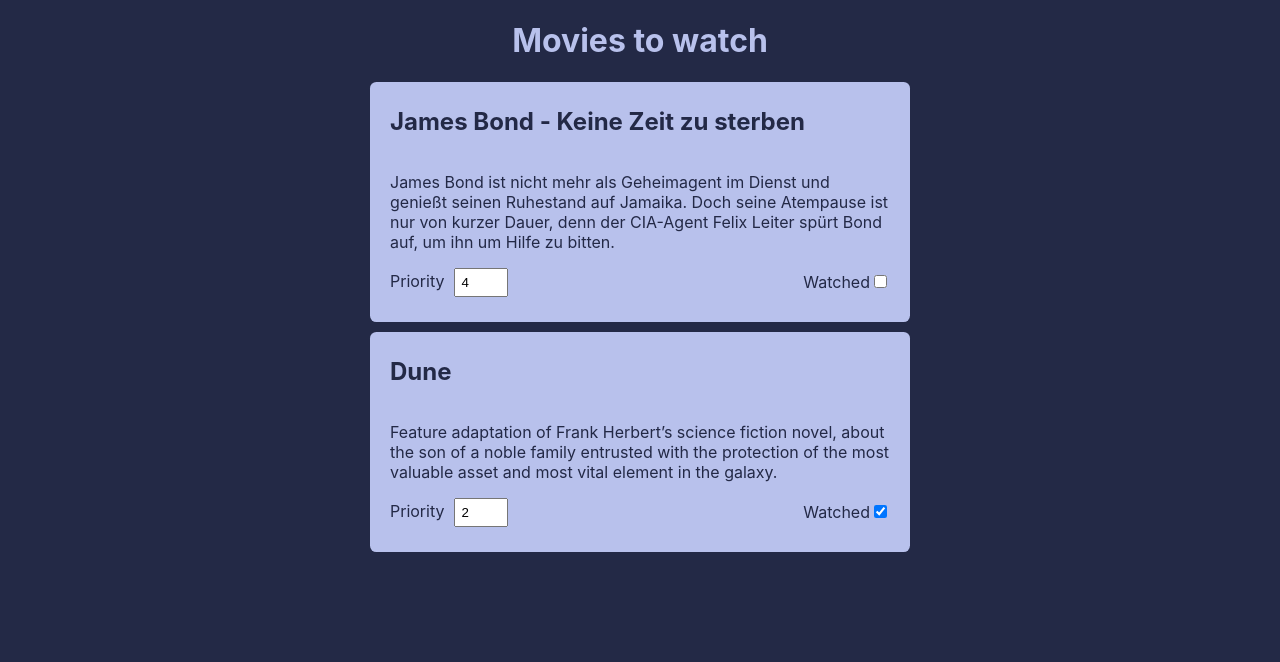
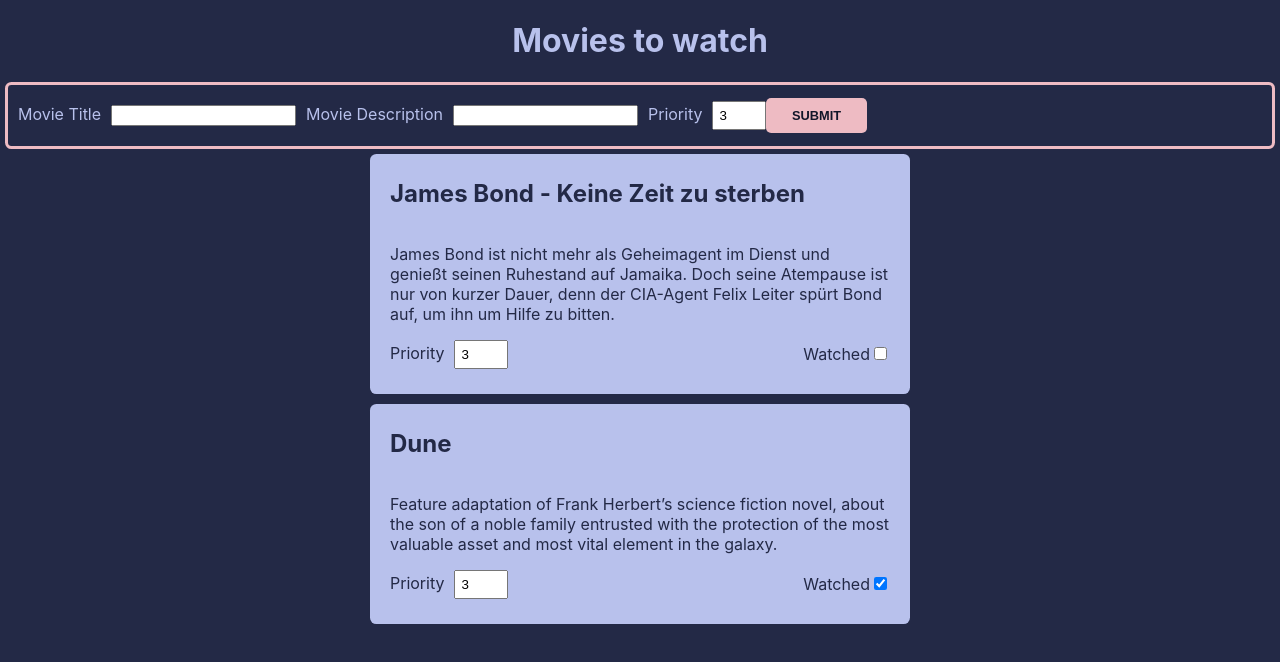
Before and after one commit to julialoeschel/React-Movie-App, a React (Vite) app: page / in a window 1280 px wide. Shown: the top 662 px of the page. Built offline with nearby package versions, Linux system fonts and the light colour scheme.

Commit message:
Fix input number
Co-authored-by: Julian Buchholz <derjubu@users.noreply.github.com>

```diff
--- a/src/app/App.tsx
+++ b/src/app/App.tsx
@@ -1,9 +1,7 @@
 import React, { useState } from 'react';
-import Button from './components/Button/Button';
-
 import Cards from './components/Cards/Cards';
-import Textinput from './components/Textinput/Textinput';
 import Title from './components/Title/Title';
+import Form from './components/Form/Form';
 
 function App(): JSX.Element {
   const [movies] = useState([
@@ -26,6 +24,7 @@
   return (
     <>
       <Title />
+      <Form />
       {movies.map((movie) => (
         <Cards
           movieTitle={movie.movieTitle}
--- /dev/null
+++ b/src/app/components/Form/Form.module.css
@@ -0,0 +1,8 @@
+.form {
+  color: #b8c1ec;
+  border-color: #eebbc3;
+  padding: 10px;
+  border-style: solid;
+  border-radius: 0.4em;
+  margin: 5px;
+}
--- /dev/null
+++ b/src/app/components/Form/Form.tsx
@@ -0,0 +1,18 @@
+import React from 'react';
+import Priority from '../Priority/Priority';
+import Textinput from '../Textinput/Textinput';
+import Button from '../Button/Button';
+import styles from './Form.module.css';
+
+function Form(): JSX.Element {
+  return (
+    <form action="submit" className={styles.form}>
+      <Textinput labelName={'Movie Title'} />
+      <Textinput labelName={'Movie Description'} />
+      <Priority />
+      <Button />
+    </form>
+  );
+}
+
+export default Form;
--- a/src/app/components/Priority/Priority.tsx
+++ b/src/app/components/Priority/Priority.tsx
@@ -1,11 +1,7 @@
 import React from 'react';
 import styles from './Priority.module.css';
 
-type PriorityProps = {
-  priority: number;
-};
-
-function Priority({ priority }: PriorityProps): JSX.Element {
+function Priority(): JSX.Element {
   return (
     <label className={styles.priority} aria-label="Priority">
       Priority
@@ -14,7 +10,7 @@
         type="number"
         min="1"
         max="5"
-        value={priority}
+        defaultValue="3"
       />
     </label>
   );
```
